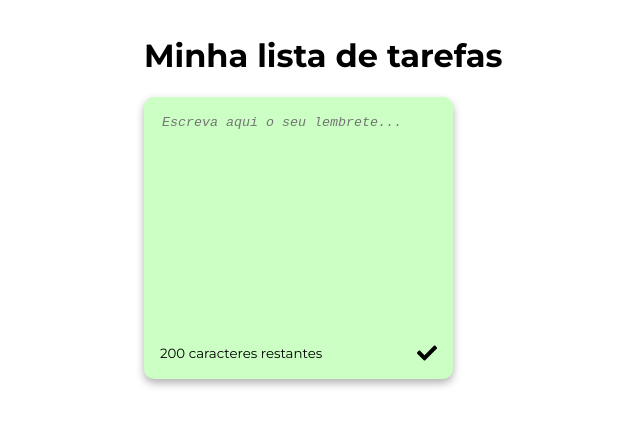
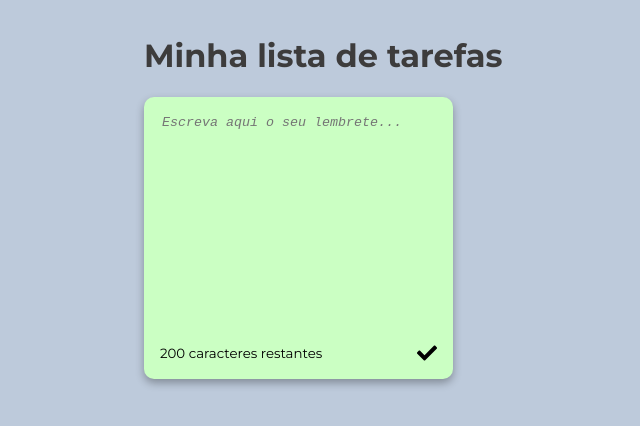
Before and after one commit to vitorgonaraujo/Project-ToDo, a React (Vite) app: page / in a window 1280 px wide. Shown: the top 426 px of the page, without its empty margins (16-656 px from the left). Built offline with nearby package versions, Linux system fonts and the light colour scheme.

Commit message:
Atulização nos estilos

```diff
--- a/src/index.css
+++ b/src/index.css
@@ -3,6 +3,11 @@ body {
   padding: 0;
   box-sizing: border-box;
   font-family: "Montserrat", sans-serif;
+  background-color: #bdcadb;
+}
+
+h1 {
+  color: #3d3c3c;
 }
 
 .container {
```
